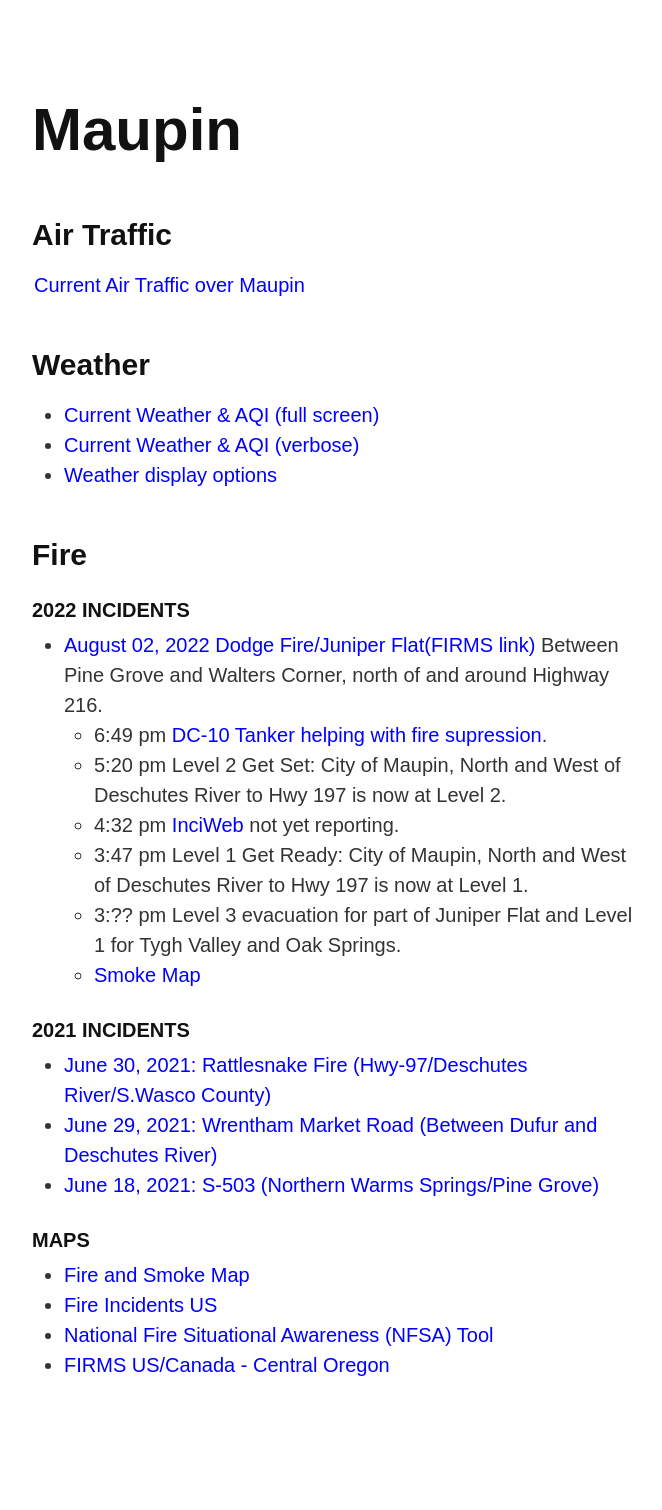
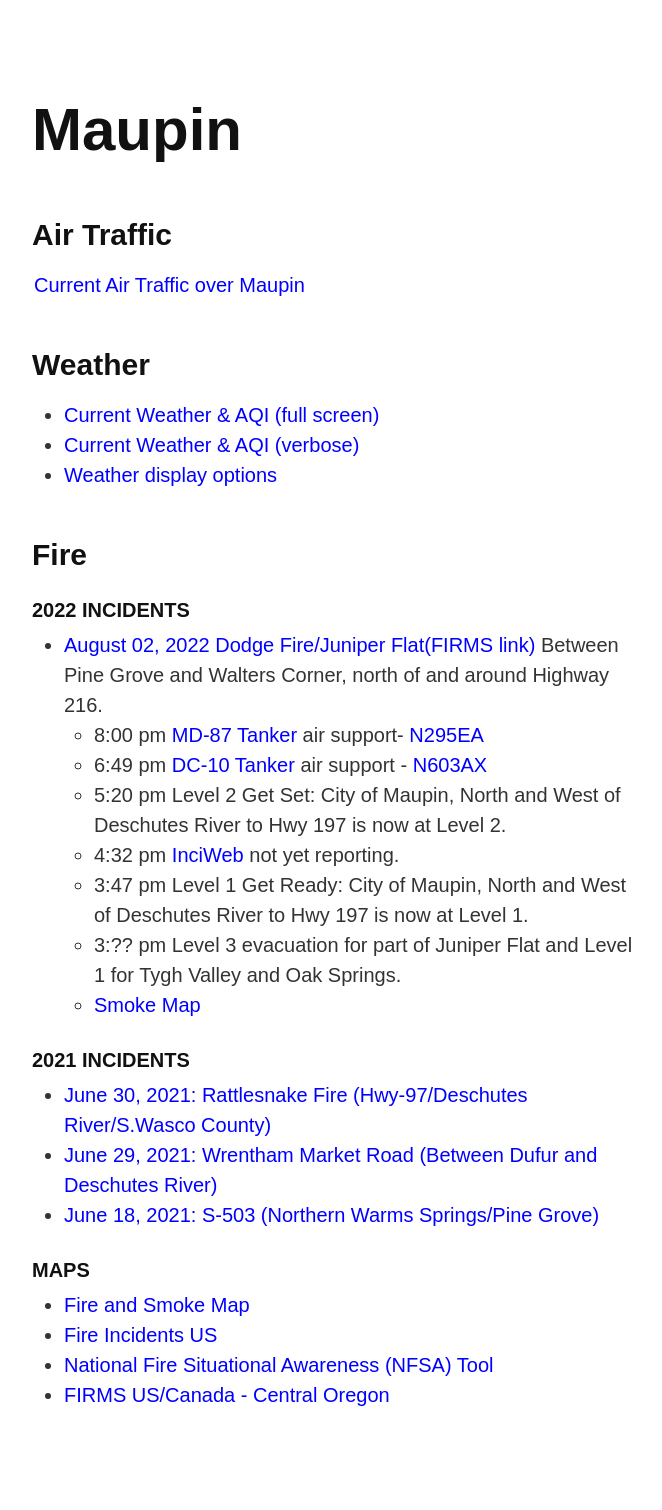
Before and after one commit to todgru/todgru.github.io, a Jekyll site: the page built from maupin/index.md, in a window 1280 px wide. Shown: the whole page, without its empty margins (306-968 px from the left). Built offline with Jekyll 4.4.1, drawn with Linux system fonts in a browser that asks for light colours; our own code applies the rules of GitHub Pages for plain Markdown files; before the commit the page ends 1480 px from its top, so only the background shows below that.

Commit message:
fire: md-87 tanker

```diff
--- a/maupin/index.md
+++ b/maupin/index.md
@@ -17,7 +17,8 @@ layout: nobackground
 
 ### 2022 Incidents
 * [August 02, 2022 Dodge Fire/Juniper Flat(FIRMS link)](https://firms.modaps.eosdis.nasa.gov/usfs/map/#t:adv;d:2022-08-01..2022-08-02;l:noaa20-viirs,viirs,modis_a,modis_t,street;@-121.2,45.1,13z) Between Pine Grove and Walters Corner, north of and around Highway 216.
-  * 6:49 pm [DC-10 Tanker helping with fire supression](images/walters-corner-filre-dc-10-tanker.png).
+  * 8:00 pm [MD-87 Tanker](images/walters-corner-fire-md-87-tanker.png) air support- [N295EA](https://www.planespotters.net/photo/1014596/n295ea-erickson-aero-tanker-mcdonnell-douglas-md-87-dc-9-87)
+  * 6:49 pm [DC-10 Tanker](images/walters-corner-filre-dc-10-tanker.png) air support - [N603AX](https://www.planespotters.net/airframe/mcdonnell-douglas-dc-10-30-n603ax-10-tanker-air-carrier/rm9gvg)
   * 5:20 pm Level 2 Get Set: City of Maupin, North and West of Deschutes River to Hwy 197 is now at Level 2.
   * 4:32 pm [InciWeb](https://inciweb.nwcg.gov/) not yet reporting.
   * 3:47 pm Level 1 Get Ready: City of Maupin, North and West of Deschutes River to Hwy 197 is now at Level 1.
```
Also changed, not shown: maupin/images/walters-corner-fire-md-87-tanker.png (added).
